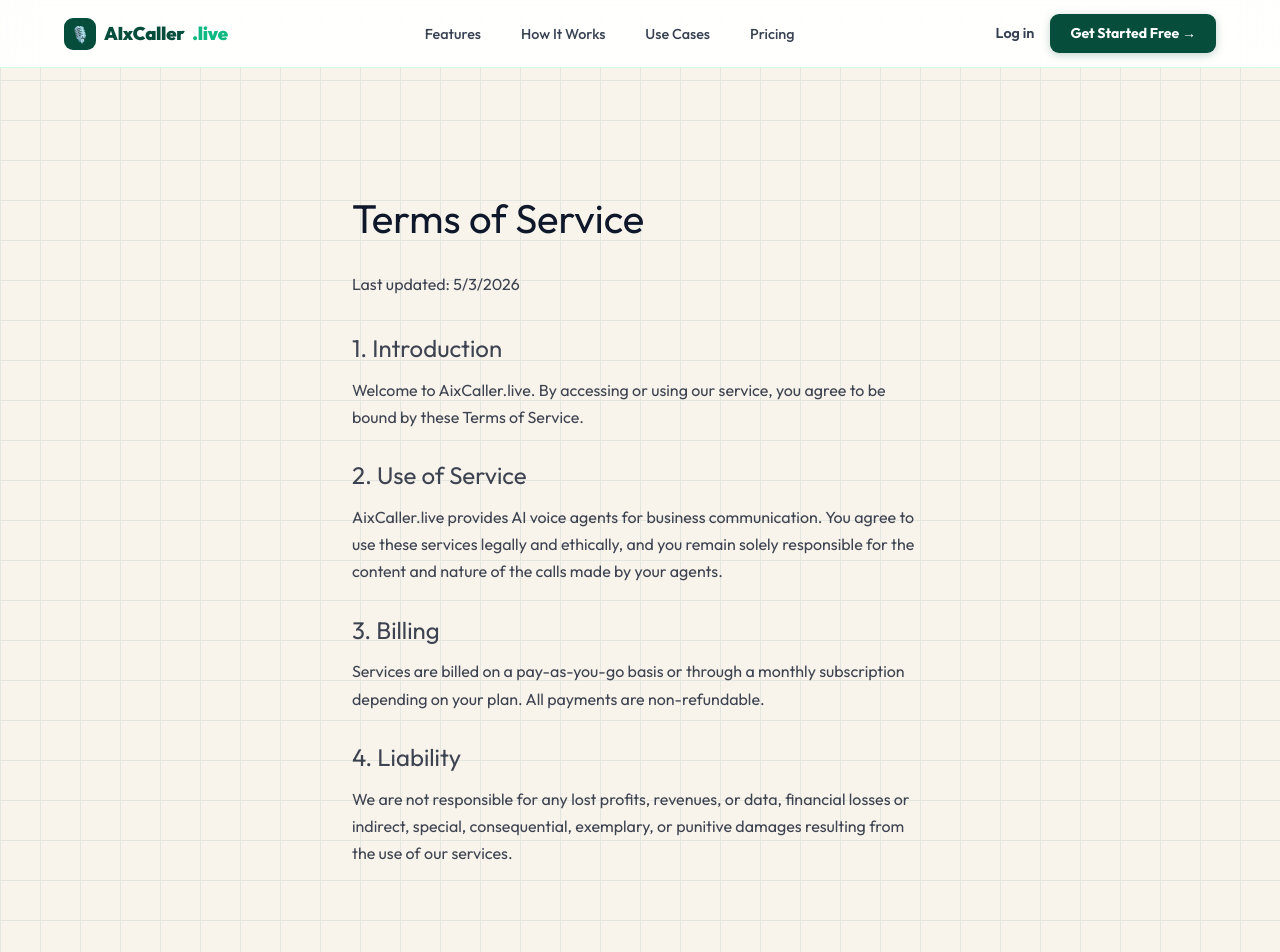
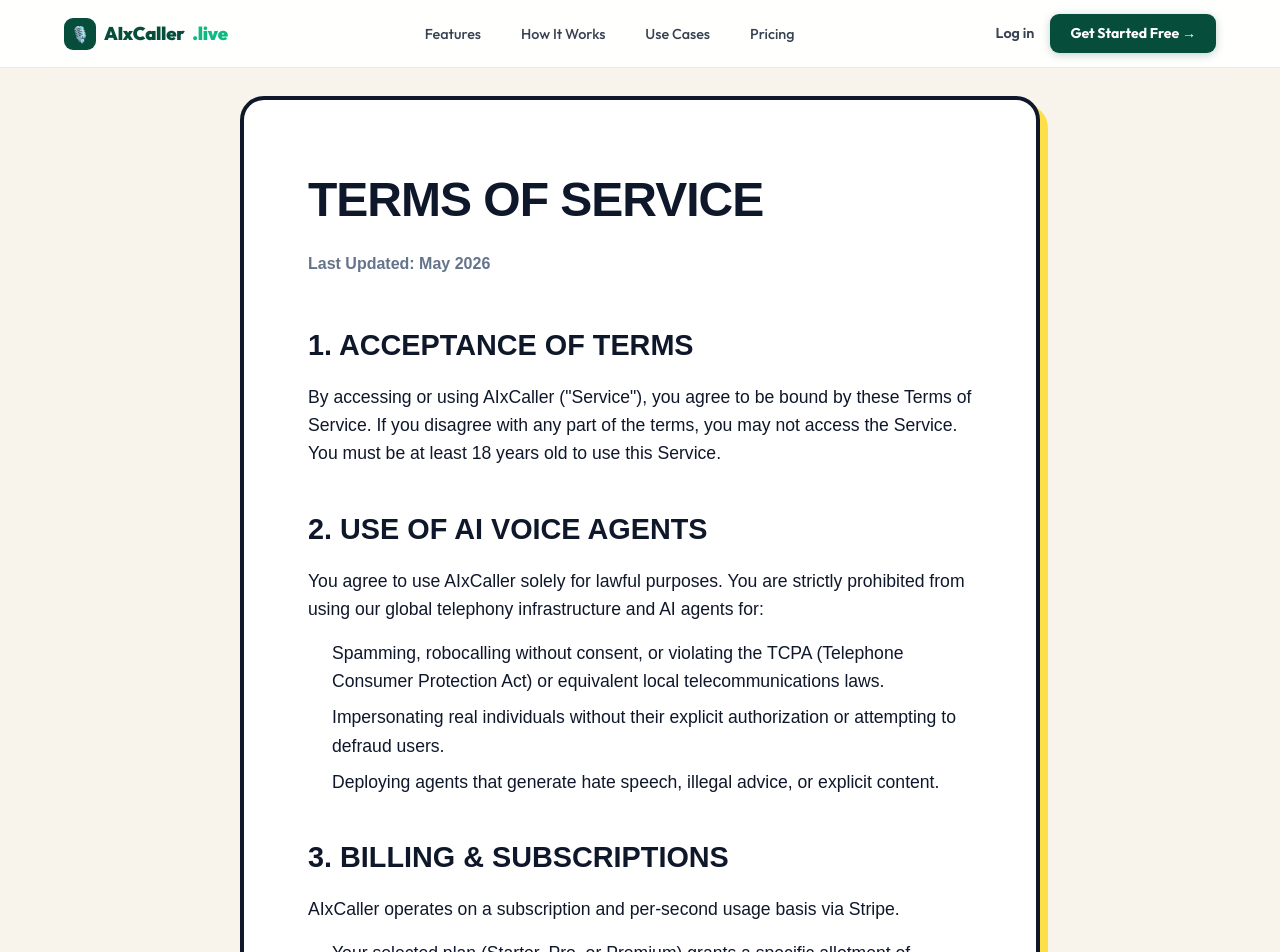
Before and after one commit to Nitish1235/AixCaller, a Next.js app in the folder frontend/: page /terms in a window 1280 px wide. Shown: the top 952 px of the page. Built offline with nearby package versions, Linux system fonts and the light colour scheme.

Commit message:
google required pages

```diff
--- a/frontend/src/app/privacy/page.tsx
+++ b/frontend/src/app/privacy/page.tsx
@@ -1,31 +1,52 @@
-export default function PrivacyPage() {
+export default function PrivacyPolicy() {
   return (
-    <main style={{ minHeight: "100vh", padding: "140px 5% 60px", maxWidth: "800px", margin: "0 auto" }}>
-      <div className="glass-panel" style={{ padding: "3rem" }}>
-        <h1 style={{ fontSize: "2.5rem", marginBottom: "1.5rem" }}>Privacy Policy</h1>
-        <p style={{ opacity: 0.8, marginBottom: "2rem" }}>Last updated: {new Date().toLocaleDateString()}</p>
+    <main style={{
+      minHeight: "100vh", background: "var(--bg)", color: "var(--text)",
+      padding: "6rem 5%", fontFamily: "'Space Grotesk', sans-serif"
+    }}>
+      <div style={{ maxWidth: 800, margin: "0 auto", background: "#fff", border: "var(--border)", borderRadius: 24, padding: "4rem", boxShadow: "8px 8px 0 var(--accent-pink)" }}>
+        <h1 style={{ fontSize: "3rem", fontWeight: 900, textTransform: "uppercase", marginBottom: "1rem", letterSpacing: -1 }}>Privacy Policy</h1>
+        <p style={{ fontSize: "1rem", fontWeight: 700, color: "#64748b", marginBottom: "3rem" }}>Last Updated: May 2026</p>
 
-        <div style={{ display: "flex", flexDirection: "column", gap: "1.5rem", lineHeight: 1.7, opacity: 0.8 }}>
-          <section>
-            <h2 style={{ fontSize: "1.5rem", marginBottom: "0.5rem", color: "var(--text)" }}>1. Data Collection</h2>
-            <p>We collect information you provide directly to us, such as when you create or modify your account, request support, or communicate with us. We also collect audio recordings and transcripts from the AI calls as part of the core service functionality.</p>
-          </section>
+        <section style={{ marginBottom: "2.5rem" }}>
+          <h2 style={{ fontSize: "1.8rem", fontWeight: 900, textTransform: "uppercase", marginBottom: "1rem" }}>1. Information We Collect</h2>
+          <p style={{ fontSize: "1.1rem", lineHeight: 1.6, fontWeight: 500, marginBottom: "1rem" }}>
+            When you use AIxCaller, we collect information you provide directly to us, such as your name, email address, and payment information when creating an account. Additionally, because our platform involves telecommunications, we collect and store call transcripts, audio recordings (if enabled by you), and Knowledge Base documents (uploaded PDFs/URLs).
+          </p>
+        </section>
 
-          <section>
-            <h2 style={{ fontSize: "1.5rem", marginBottom: "0.5rem", color: "var(--text)" }}>2. Data Usage</h2>
-            <p>We use the information we collect to provide, maintain, and improve our services. Audio and transcript data is strictly used for your analytics and to improve the specific agent models you train.</p>
-          </section>
+        <section style={{ marginBottom: "2.5rem" }}>
+          <h2 style={{ fontSize: "1.8rem", fontWeight: 900, textTransform: "uppercase", marginBottom: "1rem" }}>2. How We Use Your Information</h2>
+          <p style={{ fontSize: "1.1rem", lineHeight: 1.6, fontWeight: 500, marginBottom: "1rem" }}>
+            We use the collected information strictly to:
+          </p>
+          <ul style={{ fontSize: "1.1rem", lineHeight: 1.6, fontWeight: 500, paddingLeft: "1.5rem" }}>
+            <li style={{ marginBottom: "0.5rem" }}>Operate and maintain the AI voice agent services.</li>
+            <li style={{ marginBottom: "0.5rem" }}>Process payments and track per-second billing via Stripe.</li>
+            <li style={{ marginBottom: "0.5rem" }}>Generate post-call email summaries and provide transcripts.</li>
+            <li style={{ marginBottom: "0.5rem" }}>Improve the latency and accuracy of our semantic vector search (pgvector).</li>
+          </ul>
+        </section>
 
-          <section>
-            <h2 style={{ fontSize: "1.5rem", marginBottom: "0.5rem", color: "var(--text)" }}>3. Third-Party Sharing</h2>
-            <p>We do not sell your personal data. We only share information with third-party service providers (such as Deepgram for STT/TTS) that are essential to delivering the AixCaller.live experience.</p>
-          </section>
+        <section style={{ marginBottom: "2.5rem" }}>
+          <h2 style={{ fontSize: "1.8rem", fontWeight: 900, textTransform: "uppercase", marginBottom: "1rem" }}>3. Data Sharing & Third Parties</h2>
+          <p style={{ fontSize: "1.1rem", lineHeight: 1.6, fontWeight: 500, marginBottom: "1rem" }}>
+            We do not sell your personal data or your customers' data. We share data only with essential third-party infrastructure providers required to operate the service, including:
+          </p>
+          <ul style={{ fontSize: "1.1rem", lineHeight: 1.6, fontWeight: 500, paddingLeft: "1.5rem" }}>
+            <li style={{ marginBottom: "0.5rem" }}><strong>Telnyx:</strong> For provisioning global phone numbers and routing SIP trunks.</li>
+            <li style={{ marginBottom: "0.5rem" }}><strong>Deepgram & ElevenLabs:</strong> For speech-to-text and text-to-speech processing.</li>
+            <li style={{ marginBottom: "0.5rem" }}><strong>Stripe:</strong> For secure payment processing.</li>
+            <li style={{ marginBottom: "0.5rem" }}><strong>Supabase:</strong> For secure database and vector knowledge base storage.</li>
+          </ul>
+        </section>
 
-          <section>
-            <h2 style={{ fontSize: "1.5rem", marginBottom: "0.5rem", color: "var(--text)" }}>4. Security</h2>
-            <p>We implement appropriate technical and organizational measures to protect your personal data against unauthorized or unlawful processing, accidental loss, destruction, or damage.</p>
-          </section>
-        </div>
+        <section>
+          <h2 style={{ fontSize: "1.8rem", fontWeight: 900, textTransform: "uppercase", marginBottom: "1rem" }}>4. Contact Us</h2>
+          <p style={{ fontSize: "1.1rem", lineHeight: 1.6, fontWeight: 500 }}>
+            If you have any questions or concerns about this Privacy Policy, please contact us at <strong style={{ color: "var(--accent-green)" }}>privacy@callerx.ai</strong>.
+          </p>
+        </section>
       </div>
     </main>
   );
--- /dev/null
+++ b/frontend/src/app/robots.ts
@@ -0,0 +1,14 @@
+import { MetadataRoute } from 'next';
+
+export default function robots(): MetadataRoute.Robots {
+  const baseUrl = process.env.NEXT_PUBLIC_SITE_URL || 'https://callerx.ai';
+
+  return {
+    rules: {
+      userAgent: '*',
+      allow: '/',
+      disallow: ['/dashboard/', '/api/', '/admin/'],
+    },
+    sitemap: `${baseUrl}/sitemap.xml`,
+  };
+}
--- a/frontend/src/app/terms/page.tsx
+++ b/frontend/src/app/terms/page.tsx
@@ -1,31 +1,57 @@
-export default function TermsPage() {
+export default function TermsOfService() {
   return (
-    <main style={{ minHeight: "100vh", padding: "140px 5% 60px", maxWidth: "800px", margin: "0 auto" }}>
-      <div className="glass-panel" style={{ padding: "3rem" }}>
-        <h1 style={{ fontSize: "2.5rem", marginBottom: "1.5rem" }}>Terms of Service</h1>
-        <p style={{ opacity: 0.8, marginBottom: "2rem" }}>Last updated: {new Date().toLocaleDateString()}</p>
+    <main style={{
+      minHeight: "100vh", background: "var(--bg)", color: "var(--text)",
+      padding: "6rem 5%", fontFamily: "'Space Grotesk', sans-serif"
+    }}>
+      <div style={{ maxWidth: 800, margin: "0 auto", background: "#fff", border: "var(--border)", borderRadius: 24, padding: "4rem", boxShadow: "8px 8px 0 var(--accent-yellow)" }}>
+        <h1 style={{ fontSize: "3rem", fontWeight: 900, textTransform: "uppercase", marginBottom: "1rem", letterSpacing: -1 }}>Terms of Service</h1>
+        <p style={{ fontSize: "1rem", fontWeight: 700, color: "#64748b", marginBottom: "3rem" }}>Last Updated: May 2026</p>
 
-        <div style={{ display: "flex", flexDirection: "column", gap: "1.5rem", lineHeight: 1.7, opacity: 0.8 }}>
-          <section>
-            <h2 style={{ fontSize: "1.5rem", marginBottom: "0.5rem", color: "var(--text)" }}>1. Introduction</h2>
-            <p>Welcome to AixCaller.live. By accessing or using our service, you agree to be bound by these Terms of Service.</p>
-          </section>
+        <section style={{ marginBottom: "2.5rem" }}>
+          <h2 style={{ fontSize: "1.8rem", fontWeight: 900, textTransform: "uppercase", marginBottom: "1rem" }}>1. Acceptance of Terms</h2>
+          <p style={{ fontSize: "1.1rem", lineHeight: 1.6, fontWeight: 500, marginBottom: "1rem" }}>
+            By accessing or using AIxCaller ("Service"), you agree to be bound by these Terms of Service. If you disagree with any part of the terms, you may not access the Service. You must be at least 18 years old to use this Service.
+          </p>
+        </section>
 
-          <section>
-            <h2 style={{ fontSize: "1.5rem", marginBottom: "0.5rem", color: "var(--text)" }}>2. Use of Service</h2>
-            <p>AixCaller.live provides AI voice agents for business communication. You agree to use these services legally and ethically, and you remain solely responsible for the content and nature of the calls made by your agents.</p>
-          </section>
+        <section style={{ marginBottom: "2.5rem" }}>
+          <h2 style={{ fontSize: "1.8rem", fontWeight: 900, textTransform: "uppercase", marginBottom: "1rem" }}>2. Use of AI Voice Agents</h2>
+          <p style={{ fontSize: "1.1rem", lineHeight: 1.6, fontWeight: 500, marginBottom: "1rem" }}>
+            You agree to use AIxCaller solely for lawful purposes. You are strictly prohibited from using our global telephony infrastructure and AI agents for:
+          </p>
+          <ul style={{ fontSize: "1.1rem", lineHeight: 1.6, fontWeight: 500, paddingLeft: "1.5rem" }}>
+            <li style={{ marginBottom: "0.5rem" }}>Spamming, robocalling without consent, or violating the TCPA (Telephone Consumer Protection Act) or equivalent local telecommunications laws.</li>
+            <li style={{ marginBottom: "0.5rem" }}>Impersonating real individuals without their explicit authorization or attempting to defraud users.</li>
+            <li style={{ marginBottom: "0.5rem" }}>Deploying agents that generate hate speech, illegal advice, or explicit content.</li>
+          </ul>
+        </section>
 
-          <section>
-            <h2 style={{ fontSize: "1.5rem", marginBottom: "0.5rem", color: "var(--text)" }}>3. Billing</h2>
-            <p>Services are billed on a pay-as-you-go basis or through a monthly subscription depending on your plan. All payments are non-refundable.</p>
-          </section>
+        <section style={{ marginBottom: "2.5rem" }}>
+          <h2 style={{ fontSize: "1.8rem", fontWeight: 900, textTransform: "uppercase", marginBottom: "1rem" }}>3. Billing & Subscriptions</h2>
+          <p style={{ fontSize: "1.1rem", lineHeight: 1.6, fontWeight: 500, marginBottom: "1rem" }}>
+            AIxCaller operates on a subscription and per-second usage basis via Stripe.
+          </p>
+          <ul style={{ fontSize: "1.1rem", lineHeight: 1.6, fontWeight: 500, paddingLeft: "1.5rem" }}>
+            <li style={{ marginBottom: "0.5rem" }}>Your selected plan (Starter, Pro, or Premium) grants a specific allotment of minutes per month.</li>
+            <li style={{ marginBottom: "0.5rem" }}>Overage minutes are billed automatically. You are responsible for monitoring your usage in the dashboard.</li>
+            <li style={{ marginBottom: "0.5rem" }}>Subscriptions automatically renew unless canceled prior to the billing cycle.</li>
+          </ul>
+        </section>
 
-          <section>
-            <h2 style={{ fontSize: "1.5rem", marginBottom: "0.5rem", color: "var(--text)" }}>4. Liability</h2>
-            <p>We are not responsible for any lost profits, revenues, or data, financial losses or indirect, special, consequential, exemplary, or punitive damages resulting from the use of our services.</p>
-          </section>
-        </div>
+        <section style={{ marginBottom: "2.5rem" }}>
+          <h2 style={{ fontSize: "1.8rem", fontWeight: 900, textTransform: "uppercase", marginBottom: "1rem" }}>4. Service Availability & SLA</h2>
+          <p style={{ fontSize: "1.1rem", lineHeight: 1.6, fontWeight: 500, marginBottom: "1rem" }}>
+            While we guarantee sub-second latency and high availability through our infrastructure providers (Telnyx, Supabase), we do not warrant that the Service will be 100% uninterrupted. We are not liable for business losses incurred due to temporary API outages or telecom network failures.
+          </p>
+        </section>
+
+        <section>
+          <h2 style={{ fontSize: "1.8rem", fontWeight: 900, textTransform: "uppercase", marginBottom: "1rem" }}>5. Contact</h2>
+          <p style={{ fontSize: "1.1rem", lineHeight: 1.6, fontWeight: 500 }}>
+            Legal inquiries can be directed to <strong style={{ color: "var(--accent-green)" }}>legal@callerx.ai</strong>.
+          </p>
+        </section>
       </div>
     </main>
   );
```
Also changed, not shown: frontend/src/app/sitemap.ts (added, +38 -0 lines).
